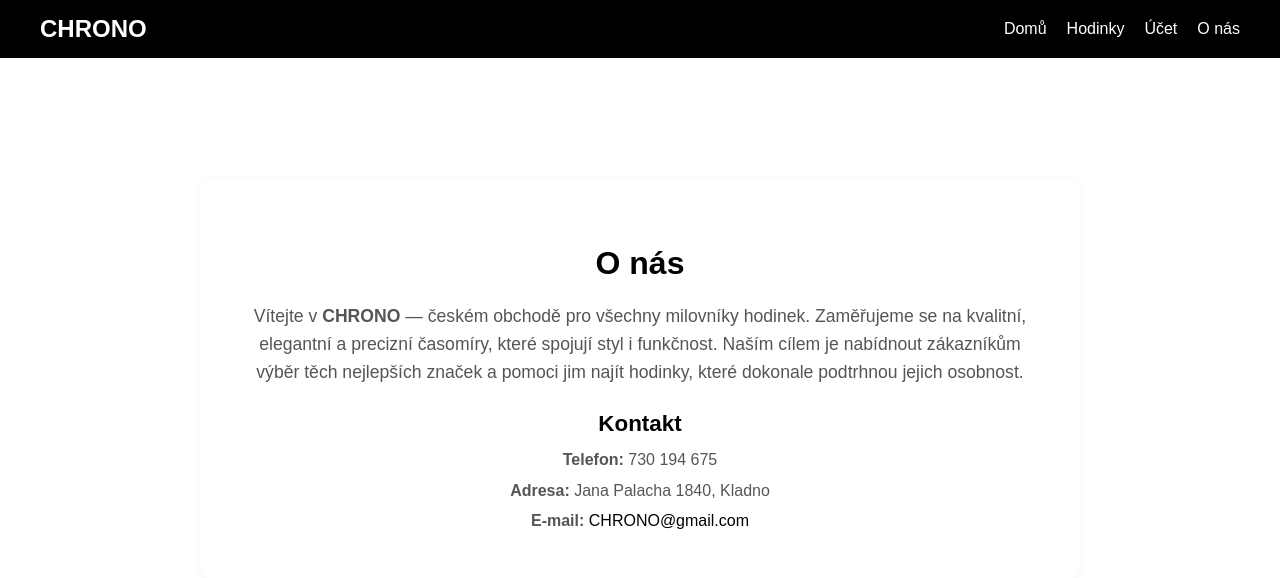
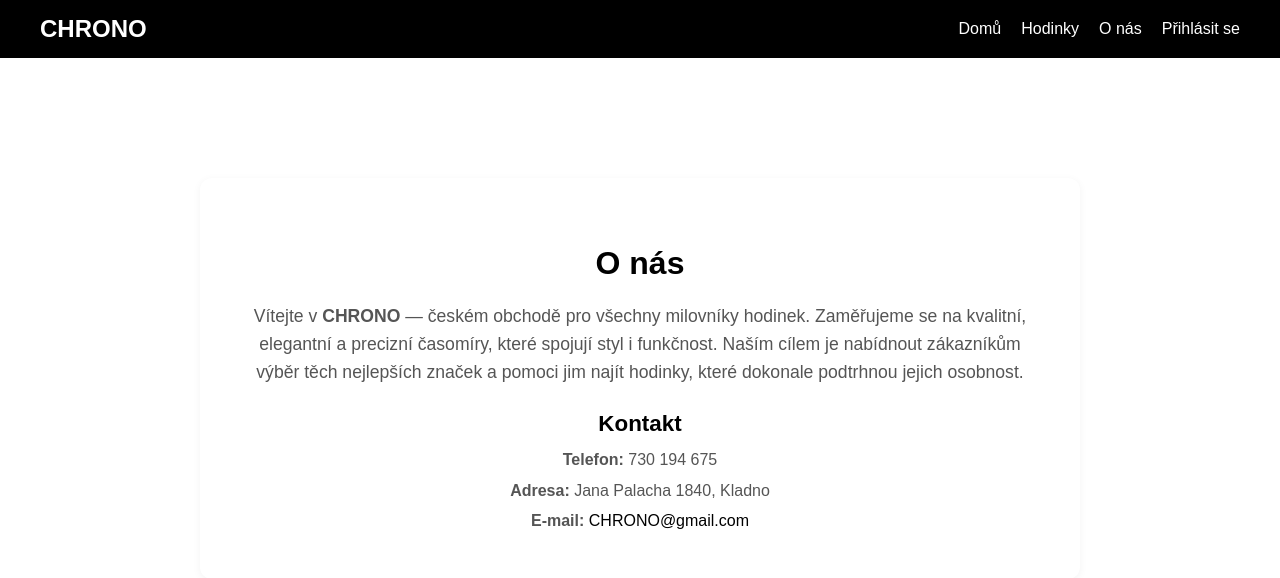
Before and after one commit to Lukynka22/Maturitn-web, a Flask app: page /about in a window 1280 px wide. Shown: the top 578 px of the page. Run offline with Flask 3, Linux system fonts and the light colour scheme.

Commit message:
Update about.html with user session handling

```diff
--- a/app/templates/about.html
+++ b/app/templates/about.html
@@ -8,12 +8,23 @@
 <body>
 <nav class="navbar">
     <div class="logo">CHRONO</div>
-    <ul>
-        <li><a href="{{ url_for('main.index') }}">Domů</a></li>
-        <li><a href="#">Hodinky</a></li>
-        <li><a href="{{ url_for('auth.account') }}">Účet</a></li>
-        <li><a href="{{ url_for('main.about') }}">O nás</a></li>
-    </ul>
+<ul>
+    <li><a href="{{ url_for('main.index') }}">Domů</a></li>
+    <li><a href="{{ url_for('main.hodinky') }}">Hodinky</a></li>
+    <li><a href="{{ url_for('main.about') }}">O nás</a></li>
+
+    {% if session.get('user_id') %}
+        <li class="nav-user">
+            <a href="{{ url_for('auth.account') }}">
+                {{ session.get('username') }}
+            </a>
+        </li>
+        <li><a href="{{ url_for('cart.kosik') }}" class="cart-link">Košík</a></li>
+        <li><a href="{{ url_for('auth.logout') }}">Odhlásit</a></li>
+    {% else %}
+        <li><a href="{{ url_for('auth.login') }}">Přihlásit se</a></li>
+    {% endif %}
+</ul>
 </nav>
 
 <div class="about-container">
```
